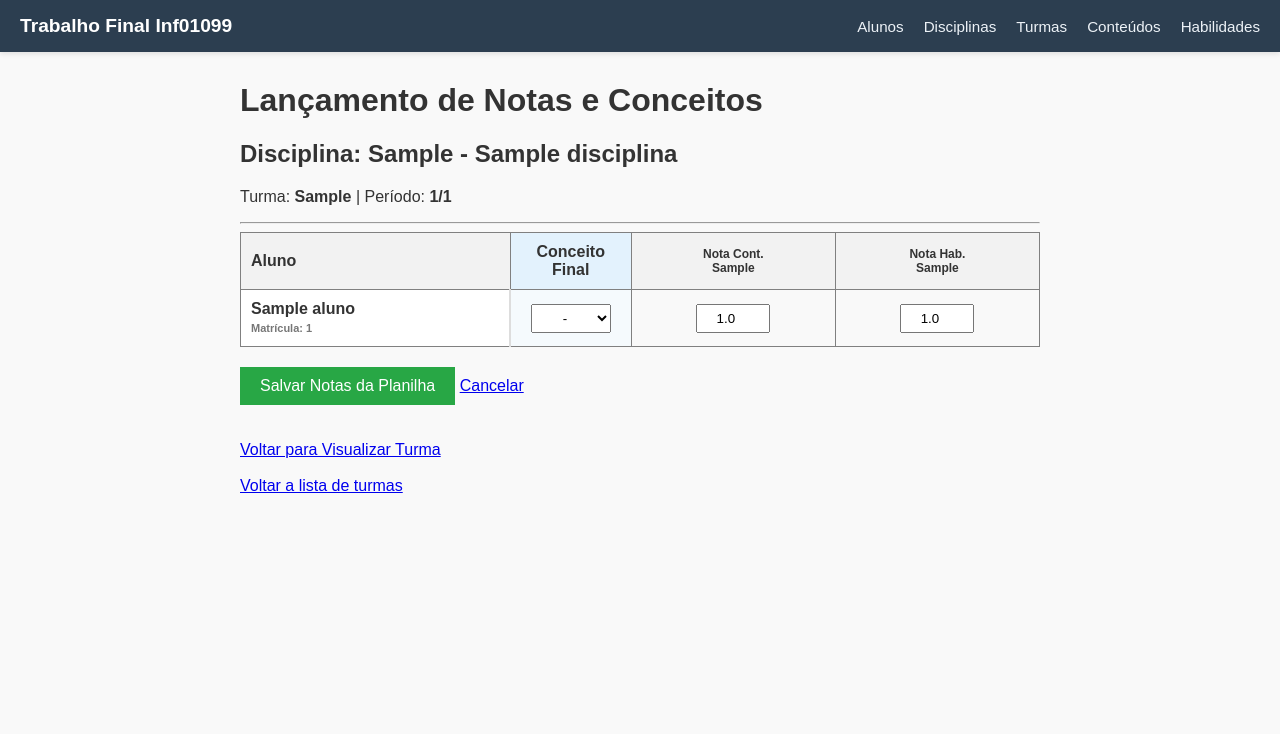
After one commit to arluz/Trabalho_Final_Inf01099, a Flask app: page /turmas/1/gerenciar_notas in a window 1280 px wide. The commit adds this page. Shown: the top 734 px of the page. Run offline with Flask 3, Linux system fonts and the light colour scheme; tables that the repository leaves empty hold one stand-in row (values such as "Sample post").

Commit message:
Todos os CRUDs finalizados

```diff
--- a/routes/routes_turmas.py
+++ b/routes/routes_turmas.py
@@ -1,76 +1,103 @@
-from flask import Flask, Blueprint, request, render_template, redirect, url_for, abort, flash
+from flask import (
+    Flask,
+    Blueprint,
+    request,
+    render_template,
+    redirect,
+    url_for,
+    abort,
+    flash,
+)
 from sqlalchemy.exc import IntegrityError
 import models
 from models import db, Turmas, Disciplinas, ALunosTurmas, Alunos
 
-turmas_bp = Blueprint('turmas', __name__, url_prefix='/turmas')
+turmas_bp = Blueprint("turmas", __name__, url_prefix="/turmas")
+
 
 @turmas_bp.route("")
 def list_turmas():
-    turmas_com_disciplinas = db.session.query(
-        models.Turmas, models.Disciplinas).join(
-        models.Disciplinas, models.Turmas.id_disciplina == models.Disciplinas.id_disciplina
-    ).all()
+    turmas_com_disciplinas = (
+        db.session.query(models.Turmas, models.Disciplinas)
+        .join(
+            models.Disciplinas,
+            models.Turmas.id_disciplina == models.Disciplinas.id_disciplina,
+        )
+        .all()
+    )
 
     todas_disciplinas = models.Disciplinas.query.all()
-    return render_template('Turmas/list_turmas.html',
-                           turmas=turmas_com_disciplinas,
-                           disciplinas=todas_disciplinas)
+    return render_template(
+        "Turmas/list_turmas.html",
+        turmas=turmas_com_disciplinas,
+        disciplinas=todas_disciplinas,
+    )
 
-@turmas_bp.route("/create", methods=['GET', 'POST'])
+
+@turmas_bp.route("/create", methods=["GET", "POST"])
 def create_turma():
     disciplinas = models.Disciplinas.query.all()
 
-    if request.method == 'GET':
-        return render_template('/Turmas/create_turma.html', disciplinas=disciplinas)
+    if request.method == "GET":
+        return render_template("/Turmas/create_turma.html", disciplinas=disciplinas)
 
-    if request.method == 'POST':
-        id_disciplina = request.form.get('id_disciplina')
-        codigo = request.form.get('codigo', '').strip().upper()
-        #ano = request.form.get('ano', '').strip()
-        semestre = request.form.get('semestre', '').strip()
+    if request.method == "POST":
+        id_disciplina = request.form.get("id_disciplina")
+        codigo = request.form.get("codigo", "").strip().upper()
+        # ano = request.form.get('ano', '').strip()
+        semestre = request.form.get("semestre", "").strip()
 
         if not id_disciplina or not codigo or not semestre:
             flash("Todos os campos são obrigatórios.", "danger")
-            return render_template('/Turmas/create_turma.html')
+            return render_template("/Turmas/create_turma.html")
 
         # Busca a disciplina no banco para pegar o ID correto através do código vindo do HTML
         disciplina = models.Disciplinas.query.filter_by(codigo=id_disciplina).first()
         if not disciplina:
             flash("Disciplina selecionada inválida.", "danger")
-            return render_template('/Turmas/create_turma.html', disciplinas=disciplinas)
+            return render_template("/Turmas/create_turma.html", disciplinas=disciplinas)
 
         try:
-            ano_str, sem_str = semestre.split('/')
+            ano_str, sem_str = semestre.split("/")
             ano_str = int(ano_str)
             sem_str = int(sem_str)
         except ValueError:
-            flash("Formato de semestre inválido. Use o padrão ANO/SEMESTRE (Ex: 2026/1).", "danger")
-            return render_template('/Turmas/create_turma.html', disciplinas=disciplinas)
+            flash(
+                "Formato de semestre inválido. Use o padrão ANO/SEMESTRE (Ex: 2026/1).",
+                "danger",
+            )
+            return render_template("/Turmas/create_turma.html", disciplinas=disciplinas)
 
         try:
             nova_turma = models.Turmas(
                 id_disciplina=disciplina.id_disciplina,
                 codigo=codigo,
                 ano=ano_str,
-                semestre=sem_str
+                semestre=sem_str,
             )
             models.db.session.add(nova_turma)
             models.db.session.commit()
             flash(f"Turma {codigo} criada com sucesso!", "success")
-            return redirect(url_for('turmas.list_turmas'))
+            return redirect(url_for("turmas.list_turmas"))
 
         except IntegrityError:
             models.db.session.rollback()
             flash("Erro ao criar turma.", "danger")
-            return render_template('/Turmas/create_turma.html', disciplinas=disciplinas)
+            return render_template("/Turmas/create_turma.html", disciplinas=disciplinas)
+
 
 @turmas_bp.route("/<int:id_turma>")
 def get_turma(id_turma):
-    #Busca disciplina e a turma correspondente usando JOIN
-    resultado = db.session.query(models.Turmas, models.Disciplinas).join(
-        models.Disciplinas, models.Turmas.id_disciplina == models.Disciplinas.id_disciplina
-    ).filter(models.Turmas.id_turma == id_turma).first()
+    # Busca disciplina e a turma correspondente usando JOIN
+    resultado = (
+        db.session.query(models.Turmas, models.Disciplinas)
+        .join(
+            models.Disciplinas,
+            models.Turmas.id_disciplina == models.Disciplinas.id_disciplina,
+        )
+        .filter(models.Turmas.id_turma == id_turma)
+        .first()
+    )
 
     if not resultado:
         abort(404, description="Turma não encontrada")
@@ -78,51 +105,64 @@ def get_turma(id_turma):
     turma, disciplina = resultado
 
     # Busca as matrículas desta turma trazendo os dados dos alunos associados
-    lista_matriculas = db.session.query(ALunosTurmas, Alunos).join(
-        Alunos, ALunosTurmas.id_aluno == Alunos.id_aluno
-    ).filter(ALunosTurmas.id_turma == id_turma).all()
+    lista_matriculas = (
+        db.session.query(ALunosTurmas, Alunos)
+        .join(Alunos, ALunosTurmas.id_aluno == Alunos.id_aluno)
+        .filter(ALunosTurmas.id_turma == id_turma)
+        .all()
+    )
 
-    return render_template('Turmas/get_turma.html',
-                           turma=turma,
-                           disciplina=disciplina,
-                           lista_matriculas=lista_matriculas)
+    return render_template(
+        "Turmas/get_turma.html",
+        turma=turma,
+        disciplina=disciplina,
+        lista_matriculas=lista_matriculas,
+    )
 
-@turmas_bp.route("/<int:id_turma>/update", methods=['GET', 'POST'])
+
+@turmas_bp.route("/<int:id_turma>/update", methods=["GET", "POST"])
 def update_turma(id_turma):
 
     turma = models.Turmas.query.get_or_404(id_turma)
     disciplinas = models.Disciplinas.query.all()
 
-    if request.method == 'GET':
+    if request.method == "GET":
         disciplina_atual = models.Disciplinas.query.get(turma.id_disciplina)
         semestre_formatado = f"{turma.ano}/{turma.semestre}"
-        return render_template('/Turmas/update_turma.html',
-                           turma=turma,
-                           disciplinas=disciplinas,
-                           disciplina_atual=disciplina_atual,
-                           semestre_formatado=semestre_formatado)
+        return render_template(
+            "/Turmas/update_turma.html",
+            turma=turma,
+            disciplinas=disciplinas,
+            disciplina_atual=disciplina_atual,
+            semestre_formatado=semestre_formatado,
+        )
 
-    if request.method == 'POST':
-        codigo_disciplina = request.form.get('id_disciplina', '').strip()
-        codigo = request.form.get('codigo', '').strip().upper()
-        semestre_raw = request.form.get('semestre', '').strip()
+    if request.method == "POST":
+        codigo_disciplina = request.form.get("id_disciplina", "").strip()
+        codigo = request.form.get("codigo", "").strip().upper()
+        semestre_raw = request.form.get("semestre", "").strip()
 
         if not codigo_disciplina or not codigo or not semestre_raw:
             flash("Todos os campos são obrigatórios.", "danger")
-            return redirect(url_for('turmas.update_turma', id_turma=id_turma))
+            return redirect(url_for("turmas.update_turma", id_turma=id_turma))
 
-        disciplina = models.Disciplinas.query.filter_by(codigo=codigo_disciplina).first()
+        disciplina = models.Disciplinas.query.filter_by(
+            codigo=codigo_disciplina
+        ).first()
         if not disciplina:
             flash("Disciplina selecionada inválida.", "danger")
-            return redirect(url_for('turmas.update_turma', id_turma=id_turma))
+            return redirect(url_for("turmas.update_turma", id_turma=id_turma))
 
         try:
-            ano_str, sem_str = semestre_raw.split('/')
+            ano_str, sem_str = semestre_raw.split("/")
             ano_num = int(ano_str)
             sem_num = int(sem_str)
         except ValueError:
-            flash("Formato de semestre inválido. Use o padrão ANO/SEMESTRE (Ex: 2026/1).", "danger")
-            return redirect(url_for('turmas.update_turma', id_turma=id_turma))
+            flash(
+                "Formato de semestre inválido. Use o padrão ANO/SEMESTRE (Ex: 2026/1).",
+                "danger",
+            )
+            return redirect(url_for("turmas.update_turma", id_turma=id_turma))
 
         try:
             turma.id_disciplina = disciplina.id_disciplina
@@ -132,53 +172,59 @@ def update_turma(id_turma):
 
             models.db.session.commit()
             flash(f"Turma {codigo} atualizada com sucesso!", "success")
-            return redirect(url_for('turmas.list_turmas'))
+            return redirect(url_for("turmas.list_turmas"))
 
         except IntegrityError:
             models.db.session.rollback()
-            flash("Erro ao atualizar: O código informado já está em uso por outra turma.", "danger")
-            return redirect(url_for('turmas.update_turma', id_turma=id_turma))
+            flash(
+                "Erro ao atualizar: O código informado já está em uso por outra turma.",
+                "danger",
+            )
+            return redirect(url_for("turmas.update_turma", id_turma=id_turma))
 
-@turmas_bp.route("/<int:id_turma>/delete", methods=['GET', 'POST'])
+
+@turmas_bp.route("/<int:id_turma>/delete", methods=["GET", "POST"])
 def delete_turma(id_turma):
     turma = models.Turmas.query.get_or_404(id_turma)
 
-    if request.method == 'GET':
-        return render_template('/Turmas/delete_turma.html', turma=turma)
+    if request.method == "GET":
+        return render_template("/Turmas/delete_turma.html", turma=turma)
 
-    if request.method == 'POST':
+    if request.method == "POST":
         try:
             models.db.session.delete(turma)
             models.db.session.commit()
             flash(f"Turma {turma.codigo} deletada com sucesso!", "success")
-            return redirect(url_for('turmas.list_turmas'))
+            return redirect(url_for("turmas.list_turmas"))
         except IntegrityError:
             models.db.session.rollback()
             flash("Erro ao deletar turma.", "danger")
-            return redirect(url_for('turmas.list_turmas'))
+            return redirect(url_for("turmas.list_turmas"))
 
-@turmas_bp.route("/<int:id_turma>/gerenciar_alunos", methods=['GET', 'POST'])
+
+@turmas_bp.route("/<int:id_turma>/gerenciar_alunos", methods=["GET", "POST"])
 def gerenciar_alunos(id_turma):
     turma = models.Turmas.query.get_or_404(id_turma)
 
-    if request.method == 'GET':
+    if request.method == "GET":
         # Busca a disciplina para exibir bonito na página
         disciplina = models.Disciplinas.query.get(turma.id_disciplina)
         todos_alunos = models.Alunos.query.all()
         matriculados_ids = [
-            a.id_aluno for a in models.ALunosTurmas.query.filter_by(id_turma=id_turma).all()
+            a.id_aluno
+            for a in models.ALunosTurmas.query.filter_by(id_turma=id_turma).all()
         ]
         return render_template(
-            'Turmas/gerenciar_alunos.html',
+            "Turmas/gerenciar_alunos.html",
             turma=turma,
             alunos=todos_alunos,
             matriculados_ids=matriculados_ids,
-            disciplina=disciplina
+            disciplina=disciplina,
         )
 
-    if request.method == 'POST':
+    if request.method == "POST":
         # IDs que o usuário marcou na tela (desejados)
-        ids_vinda_form = set(int(x) for x in request.form.getlist('alunos_ids'))
+        ids_vinda_form = set(int(x) for x in request.form.getlist("alunos_ids"))
 
         # O que já existe no banco atualmente
         matriculas_atuais = models.ALunosTurmas.query.filter_by(id_turma=id_turma).all()
@@ -186,11 +232,9 @@ def gerenciar_alunos(id_turma):
 
         try:
             # 1. ADICIONAR: Quem está no form mas não está no banco
-            for id_aluno in (ids_vinda_form - ids_no_banco):
+            for id_aluno in ids_vinda_form - ids_no_banco:
                 nova_matricula = models.ALunosTurmas(
-                    id_turma=id_turma,
-                    id_aluno=id_aluno,
-                    conceito=None
+                    id_turma=id_turma, id_aluno=id_aluno, conceito=None
                 )
                 models.db.session.add(nova_matricula)
 
@@ -199,15 +243,117 @@ def gerenciar_alunos(id_turma):
                 if matricula.id_aluno not in ids_vinda_form:
                     # Trava de segurança: Se já tiver nota, não deixa apagar por acidente
                     if matricula.conceito is not None:
-                        flash(f"Não foi possível remover alguns alunos pois eles já possuem conceito lançado.", "warning")
+                        flash(
+                            f"Não foi possível remover alguns alunos pois eles já possuem conceito lançado.",
+                            "warning",
+                        )
                         continue
                     models.db.session.delete(matricula)
 
             models.db.session.commit()
-            flash('Alunos da turma atualizados com segurança!', 'success')
-            return redirect(url_for('turmas.get_turma', id_turma=id_turma))
+            flash("Alunos da turma atualizados com segurança!", "success")
+            return redirect(url_for("turmas.get_turma", id_turma=id_turma))
 
         except IntegrityError:
             models.db.session.rollback()
-            flash('Erro ao salvar as alterações.', 'danger')
-            return redirect(url_for('turmas.gerenciar_alunos', id_turma=id_turma))
+            flash("Erro ao salvar as alterações.", "danger")
+            return redirect(url_for("turmas.gerenciar_alunos", id_turma=id_turma))
+
+
+@turmas_bp.route("/<int:id_turma>/gerenciar_notas", methods=["GET", "POST"])
+def gerenciar_notas(id_turma):
+    turma = models.Turmas.query.get_or_404(id_turma)
+    disciplina = models.Disciplinas.query.get(turma.id_disciplina)
+
+    # Busca os conteúdos e habilidades vinculados a esta disciplina específica
+    conteudos = disciplina.conteudos if hasattr(disciplina, "conteudos") else []
+    habilidades = disciplina.habilidades if hasattr(disciplina, "habilidades") else []
+
+    # Busca os alunos matriculados nesta turma
+    matriculas = models.ALunosTurmas.query.filter_by(id_turma=id_turma).all()
+
+    if request.method == "GET":
+        # Dicionários para mapear as notas existentes e preencher a planilha rapidamente
+        notas_cont_fatiadas = {}
+        notas_hab_fatiadas = {}
+
+        for m in matriculas:
+            # Pega as notas de conteúdo do aluno nesta turma
+            n_cont = models.NotasConteudos.query.filter_by(
+                id_aluno_turma=m.id_aluno_turma
+            ).all()
+            notas_cont_fatiadas[m.id_aluno_turma] = {
+                n.id_conteudo: n.nota for n in n_cont
+            }
+
+            # Pega as notas de habilidade do aluno nesta turma
+            n_hab = models.NotasHabilidades.query.filter_by(
+                id_aluno_turma=m.id_aluno_turma
+            ).all()
+            notas_hab_fatiadas[m.id_aluno_turma] = {
+                n.id_habilidade: n.nota for n in n_hab
+            }
+
+        # Busca dados dos alunos (nomes) para exibir na tabela
+        alunos_dados = {a.id_aluno: a for a in models.Alunos.query.all()}
+
+        return render_template(
+            "Turmas/gerenciar_notas.html",
+            turma=turma,
+            disciplina=disciplina,
+            matriculas=matriculas,
+            alunos_dados=alunos_dados,
+            conteudos=conteudos,
+            habilidades=habilidades,
+            notas_cont=notas_cont_fatiadas,
+            notas_hab=notas_hab_fatiadas,
+        )
+
+    if request.method == 'POST':
+        try:
+            for m in matriculas:
+                # 1. Atualiza o Conceito Geral da Turma (A, B, C, D, FF ou None/Vazio)
+                col_conceito = request.form.get(f'conceito_{m.id_aluno_turma}', '').strip().upper()
+                m.conceito = col_conceito if col_conceito in ['A', 'B', 'C', 'D', 'FF'] else None
+
+                # 2. Atualiza ou Cria as Notas dos Conteúdos
+                for cont in conteudos:
+                    nota_raw = request.form.get(f'nota_cont_{m.id_aluno_turma}_{cont.id_conteudo}', '').strip()
+
+                    # Busca se já existe nota para esse conteúdo, se não, cria uma nova
+                    nota_obj = models.NotasConteudos.query.filter_by(
+                        id_aluno_turma=m.id_aluno_turma, id_conteudo=cont.id_conteudo
+                    ).first()
+
+                    if nota_raw != '':
+                        if not nota_obj:
+                            nota_obj = models.NotasConteudos(id_aluno_turma=m.id_aluno_turma, id_conteudo=cont.id_conteudo)
+                            models.db.session.add(nota_obj)
+                        nota_obj.nota = float(nota_raw)
+                    elif nota_obj:
+                        models.db.session.delete(nota_obj) # Se o usuário apagar a nota e salvar, remove do banco
+
+                # 3. Atualiza ou Cria as Notas das Habilidades
+                for hab in habilidades:
+                    nota_raw = request.form.get(f'nota_hab_{m.id_aluno_turma}_{hab.id_habilidade}', '').strip()
+
+                    nota_obj = models.NotasHabilidades.query.filter_by(
+                        id_aluno_turma=m.id_aluno_turma, id_habilidade=hab.id_habilidade
+                    ).first()
+
+                    if nota_raw != '':
+                        if not nota_obj:
+                            nota_obj = models.NotasHabilidades(id_aluno_turma=m.id_aluno_turma, id_habilidade=hab.id_habilidade)
+                            models.db.session.add(nota_obj)
+                        nota_obj.nota = float(nota_raw)
+                    elif nota_obj:
+                        models.db.session.delete(nota_obj)
+
+            models.db.session.commit()
+            flash('Notas e conceitos atualizados com sucesso!', 'success')
+            return redirect(url_for('turmas.get_turma', id_turma=id_turma))
+
+        except Exception:
+            models.db.session.rollback()
+            flash('Erro ao salvar as notas. Verifique os valores inseridos.', 'danger')
+            return redirect(url_for('turmas.gerenciar_notas', id_turma=id_turma))
--- a/templates/Alunos/get_aluno.html
+++ b/templates/Alunos/get_aluno.html
@@ -7,6 +7,7 @@
     <p><strong>ID:</strong> {{ aluno.id_aluno }}</p>
     <p><strong>Nome:</strong> {{ aluno.nome }}</p>
     <p><strong>Matrícula:</strong> {{ aluno.matricula }}</p>
+    <a href="/alunos/{{ aluno.id_aluno }}/historico">Visualizar Histórico de Notas</a>
     <br><br>
     <a href="/alunos/{{ aluno.id_aluno }}/update">Editar Aluno {{ aluno.nome }}</a>
     <br><br>
--- /dev/null
+++ b/templates/Turmas/gerenciar_notas.html
@@ -0,0 +1,93 @@
+{% extends 'base_crud.html' %}
+
+{% block title %}Gerenciar Notas - Turma {{ turma.codigo }}{% endblock %}
+
+{% block content %}
+    <h1>Lançamento de Notas e Conceitos</h1>
+    <h2>Disciplina: {{ disciplina.codigo }} - {{ disciplina.nome }}</h2>
+    <p>Turma: <strong>{{ turma.codigo }}</strong> | Período: <strong>{{ turma.ano }}/{{ turma.semestre }}</strong></p>
+
+    <hr>
+
+    <form method="POST" action="{{ url_for('turmas.gerenciar_notas', id_turma=turma.id_turma) }}">
+        <div style="overflow-x: auto; margin-bottom: 20px;">
+            <table border="1" style="width: 100%; border-collapse: collapse; min-width: 800px; text-align: left;">
+                <thead>
+                    <tr style="background-color: #f2f2f2;">
+                        <th style="padding: 10px; z-index: 2; position: sticky; left: 0; background-color: #f2f2f2;">Aluno</th>
+                        <th style="padding: 10px; text-align: center; width: 100px; background-color: #e3f2fd;">Conceito Final</th>
+
+                        {% for cont in conteudos %}
+                            <th style="padding: 10px; text-align: center; font-size: 12px;" title="{{ cont.descricao }}">
+                                Nota Cont.<br><strong>{{ cont.codigo }}</strong>
+                            </th>
+                        {% endfor %}
+
+                        {% for hab in habilidades %}
+                            <th style="padding: 10px; text-align: center; font-size: 12px;" title="{{ hab.descricao }}">
+                                Nota Hab.<br><strong>{{ hab.codigo }}</strong>
+                            </th>
+                        {% endfor %}
+                    </tr>
+                </thead>
+                <tbody>
+                    {% for m in matriculas %}
+                        {% set aluno = alunos_dados[m.id_aluno] %}
+                        <tr>
+                            <td style="padding: 10px; position: sticky; left: 0; background-color: white; border-right: 2px solid #ddd; font-weight: bold;">
+                                {{ aluno.nome }} <br>
+                                <span style="font-size: 11px; color: #777;">Matrícula: {{ aluno.matricula }}</span>
+                            </td>
+
+                            <td style="padding: 10px; text-align: center; background-color: #f5fafd;">
+                                <select name="conceito_{{ m.id_aluno_turma }}" style="padding: 5px; width: 80px; text-align: center;">
+                                    <option value="" {% if m.conceito is none %} selected {% endif %}>-</option>
+                                    <option value="A" {% if m.conceito == 'A' %} selected {% endif %}>A</option>
+                                    <option value="B" {% if m.conceito == 'B' %} selected {% endif %}>B</option>
+                                    <option value="C" {% if m.conceito == 'C' %} selected {% endif %}>C</option>
+                                    <option value="D" {% if m.conceito == 'D' %} selected {% endif %}>D</option>
+                                    <option value="FF" {% if m.conceito == 'FF' %} selected {% endif %}>FF</option>
+                                </select>
+                            </td>
+
+                            {% for cont in conteudos %}
+                                {% set nota_atual = notas_cont[m.id_aluno_turma].get(cont.id_conteudo, '') %}
+                                <td style="padding: 10px; text-align: center;">
+                                    <input type="number" step="0.1" min="0" max="10"
+                                           name="nota_cont_{{ m.id_aluno_turma }}_{{ cont.id_conteudo }}"
+                                           value="{{ nota_atual }}"
+                                           style="width: 60px; padding: 5px; text-align: center;">
+                                </td>
+                            {% endfor %}
+
+                            {% for hab in habilidades %}
+                                {% set nota_atual = notas_hab[m.id_aluno_turma].get(hab.id_habilidade, '') %}
+                                <td style="padding: 10px; text-align: center;">
+                                    <input type="number" step="0.1" min="0" max="10"
+                                           name="nota_hab_{{ m.id_aluno_turma }}_{{ hab.id_habilidade }}"
+                                           value="{{ nota_atual }}"
+                                           style="width: 60px; padding: 5px; text-align: center;">
+                                </td>
+                            {% endfor %}
+                        </tr>
+                    {% else %}
+                        <tr>
+                            <td colspan="{{ 2 + (conteudos|length) + (habilidades|length) }}" style="padding: 20px; text-align: center; color: #777;">
+                                Nenhum aluno matriculado nesta turma para lançar notas.
+                            </td>
+                        </tr>
+                    {% endfor %}
+                </tbody>
+            </table>
+        </div>
+
+        {% if matriculas %}
+            <input type="submit" value="Salvar Notas da Planilha" style="padding: 10px 20px; background-color: #28a745; color: white; border: none; cursor: pointer; font-size: 16px;">
+        {% endif %}
+        <a href="{{ url_for('turmas.get_turma', id_turma=turma.id_turma) }}">Cancelar</a>
+    </form>
+    <br><br>
+    <a href="/turmas/{{ turma.id_turma }}">Voltar para Visualizar Turma</a>
+    <br><br>
+    <a href="/turmas">Voltar a lista de turmas</a>
+{% endblock %}
--- a/templates/Turmas/get_turma.html
+++ b/templates/Turmas/get_turma.html
@@ -33,6 +33,8 @@
             {% endfor %}
         </tbody>
     </table>
+    <br>
+    <a href="/turmas/{{ turma.id_turma }}/gerenciar_notas">Gerenciar as Notas da Turma {{ turma.codigo }}</a>
 
     <br><br>
     <a href="/turmas/{{ turma.id_turma }}/gerenciar_alunos">Gerenciar os Alunos da Turma {{ turma.codigo }}</a>
```
Also changed, not shown: routes/routes_alunos.py (+48 -0 lines), templates/Alunos/historico_aluno.html (added, +85 -0 lines), templates/index.html (+5 -8 lines).
